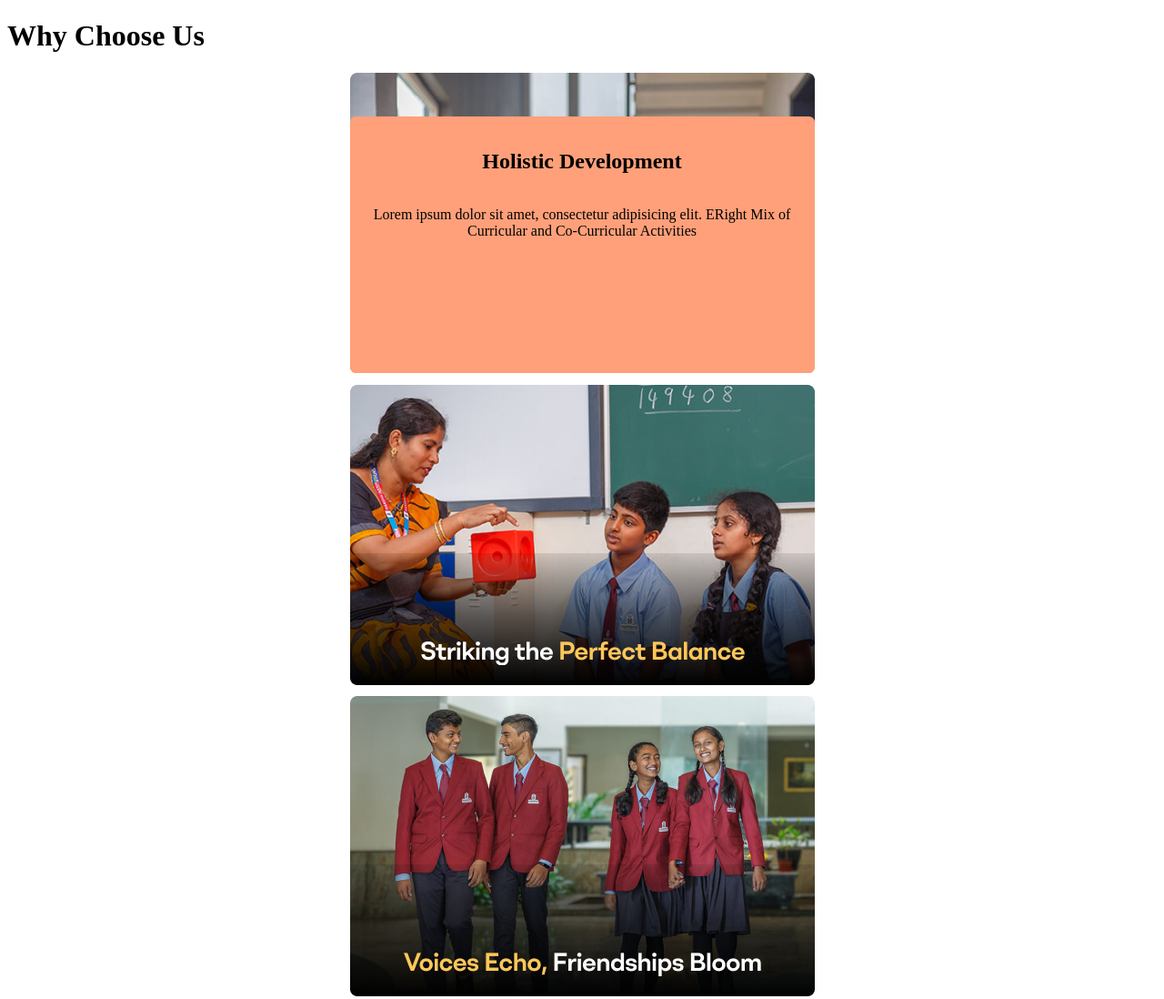
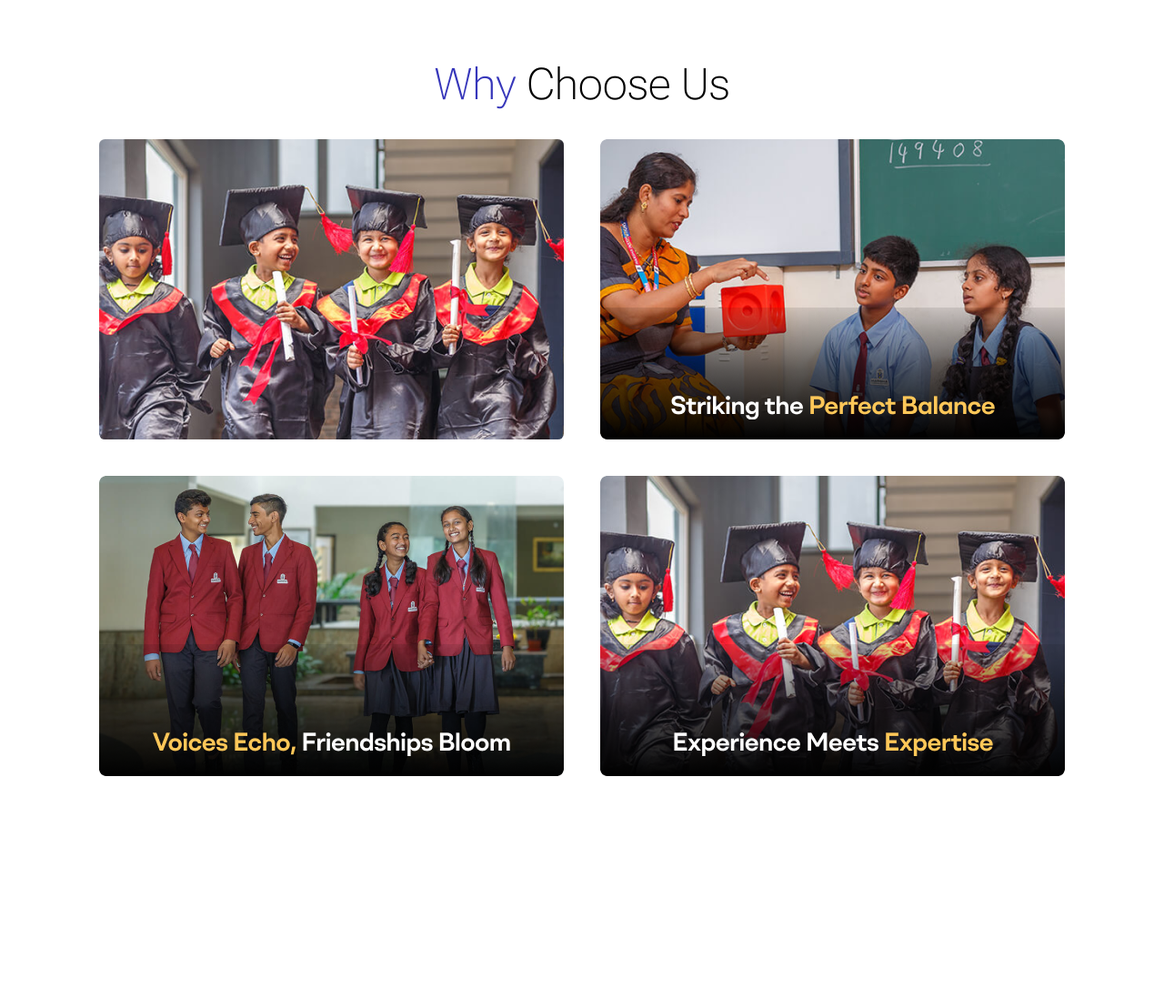
Before and after one commit to supriya224/task-project, a plain HTML site: page index.html in a window 1280 px wide. Shown: the top 1098 px of the page at 91% size. After the commit the page ends 853 px from the top, so only its background shows below. Drawn offline with Linux system fonts and the light colour scheme.

Commit message:
commit changes files

```diff
--- a/index.html
+++ b/index.html
@@ -1,42 +1,90 @@
 <!DOCTYPE html>
 <html lang="en">
   <head>
-    <meta charset="UTF-8">
-    <meta name="viewport" content="width=device-width, initial-scale=1.0">
+    <meta charset="UTF-8" />
+    <meta name="viewport" content="width=device-width, initial-scale=1.0" />
     <title>College project</title>
-    <link rel="stylesheet" href="styles.css">
+    <link rel="stylesheet" href="styles.css" />
   </head>
   <body>
     <main id="school-main">
-        <h1>Why Choose Us</h1>
+      <h2 class="title"><span class="span-title">Why</span> Choose Us</h2>
       <section id="school-features">
         <div class="school-features-content">
-
-                <div class="hover-content">
-                    <img src="/public/assets/images/img4.png" alt="" class="image" srcset="">
-
-                    <div class="content-header">
-                        <h1> Holistic Development</h1>
-                        <p>Lorem ipsum dolor sit amet, consectetur adipisicing elit.
-                          ERight Mix of Curricular and Co-Curricular Activities</p>
-                     </div>
-                </div>
-                <img src="/public/assets/images/img1.png" alt="" srcset="">
-                <img src="/public/assets/images/img2.png" alt="" srcset="">
-                <img src="/public/assets/images/img3.png" alt="" srcset="">
           <div class="overlay-container">
-                    <img src="/public/assets/images/img4.png" alt="img1" class="image">
+            <img src="/public/assets/images/img.png" alt="img1" class="image" loading="lazy" />
             <div class="overlay overlay-cross">
               <div class="text">
-                        <h1 class="cssanimation sequence fadeInBottom"> Holistic Development</h1>
-                                <p>Lorem ipsum dolor sit amet, consectetur adipisicing elit.
-                                  ERight Mix of Curricular and Co-Curricular Activities</p>
+                <h1 class="cssanimation sequence fadeInBottom">
+                  Holistic Development
+                </h1>
+                <p>
+                  Lorem ipsum dolor sit amet, consectetur adipisicing elit.
+                  ERight Mix of Curricular and Co-Curricular Activities
+                </p>
               </div>
             </div>
           </div>
+
+          <div class="overlay-container">
+            <img
+              src="/public/assets/images/img1.png"
+              alt="img1"
+              loading="lazy"
+              class="image"
+            />
+            <div class="overlay overlay-cross">
+              <div class="text">
+                <h1 class="cssanimation sequence fadeInBottom">
+                  Proven and Tested Centralized Curriculum
+                </h1>
+                <p>
+                  CBSE school with balanced traditional & contemporary
+                  curriculum to foster growth in all its students.
+                </p>
+              </div>
+            </div>
+          </div>
+
+          <!-- <img src="/public/assets/images/img3.png" alt="" srcset="" /> -->
+          <div class="overlay-container">
+            <img
+              src="/public/assets/images/img3.png"
+              alt="img1"
+              class="image"
+              loading="lazy"
+            />
+            <div class="overlay overlay-cross">
+              <div class="text">
+                <h1 class="cssanimation sequence fadeInBottom">
+                  Innovative and Challenging learning Methodologies
+                </h1>
+                <p>
+                  Facilitate excellence through critical thinking and profound
+                </p>
+              </div>
+            </div>
+          </div>
+          <!-- last container start -->
+          <div class="overlay-container">
+            <img
+              src="/public/assets/images/img4.png"
+              alt="img1"
+              class="image"
+              loading="lazy"
+            />
+            <div class="overlay overlay-cross">
+              <div class="text">
+                <h1 class="cssanimation sequence fadeInBottom">
+                  <span> Faculty</span> Enrichment Program
+                </h1>
+                <p>Regular teacher training and curriculum workshops</p>
+              </div>
+            </div>
+          </div>
+          <!-- last container end -->
         </div>
       </section>
-
     </main>
   </body>
 </html>
--- a/styles.css
+++ b/styles.css
@@ -1,58 +1,46 @@
-
-
+@import url("https://fonts.googleapis.com/css2?family=Roboto+Flex:opsz,wght@8..144,100,50..1000&display=swap");
 
 /* Service classes here */
-.school-features-content{
+* {
+  margin: 0;
+  padding: 0;
+  font-family: "Roboto Flex", sans-serif;
+  font-optical-sizing: auto;
+
+}
+body {
+  width: 100%;
+  height: 100%;
+}
+.title {
+  margin-top: 4rem;
+  margin-bottom: 2rem;
+  font-weight: 490;
+  font-size: 3rem;
+}
+.span-title {
+  color: rgb(54, 54, 186);
+}
+#school-main {
+  width: fit-content;
+  justify-content: center;
+  align-items: center;
+  text-align: center;
+  float: left;
+  /* background: #000; */
+}
+.school-features-content {
+  width: fit-content;
+  margin-left: 10rem;
+  margin-right: 10rem;
   display: flex;
-    flex-direction: column;
+  flex-direction: row;
+  justify-content: center;
   flex-wrap: wrap;
   align-items: center;
-    gap: 0.8rem;
-
+  gap: 2.5rem;
+  /* background-color: Gray; */
 }
-
-.school-features-content:hover{
-
-}
-.hover-content{
-    position: relative;
-    cursor: pointer;
-
-}
-.content-header{
-    background-color: lightsalmon;
-    position: absolute;
-    z-index: 1;
-    top: 48px;
-    width: 100%;
-    height: calc(100% - 4rem);
-    text-align: center;
-    display: flex;
-    flex-direction: column;
-    align-items: center;
-    justify-content: flex-start;
-    padding-top: 1rem;
-    border-radius: 0.4rem;
-    display: flex;
-    -webkit-transition: all 0.2s linear;
-    -moz-transition: all 0.2s linear;
-    -o-transition: all 0.2s linear;
-    transition: display 0.5s linear;
-    /* transition:  all 0.5s  ease-in-out;
-    -moz-transition: top 0.3s, right 0.3s, bottom 0.3s, left 0.3s;
-    -webkit-transition: top 0.3s, right 0.3s, bottom 0.3s, left 0.3s;
-    transition: top 0.3s, right 0.3s, bottom 0.3s, left 0.3s; */
-
-}
-.hover-content:hover > .content-header{
-    margin-top:221px;
-   height:69px;
-	padding-top: 10px;
-    /* -moz-transition: top 0.3s, right 0.3s, bottom 0.3s, left 0.3s;
-    -webkit-transition: top 0.3s, right 0.3s, bottom 0.3s, left 0.3s;
-    transition: top 0.3s, right 0.3s, bottom 0.3s, left 0.3s; */
-}
-
 
 .overlay-container {
   position: relative;
@@ -65,33 +53,38 @@
   width: 100%;
   height: 100%;
   object-fit: cover;
-
 }
-
+h1 {
+  font-size: 1.7rem;
+  line-height: 2rem;
+}
 .text {
+  /* padding: 3rem; */
   color: #fff;
   position: absolute;
-    top: 50%;
+  top: 30%;
   text-align: center;
   width: 100%;
   font-size: 20px;
   transition: translate(-50%, -50%);
 }
+p {
+  font-size: 1rem;
+}
 
 /*Initial overlay setup*/
 .overlay {
+  margin-bottom: 1rem;
   position: absolute;
-    transition: all .5s ease;
+  transition: all 0.5s ease;
   opacity: 0;
-    background: #fe567e;
+  background: rgba(246, 73, 114, 0.9);
 }
 
 /*All overlay fade-in*/
 .overlay-container:hover .overlay {
   opacity: 1;
 }
-
-
 
 .overlay-cross {
   height: 0;
@@ -105,19 +98,53 @@
   height: 90%;
 }
 
-
-.cssanimation, .cssanimation span {
+.cssanimation,
+.cssanimation span {
   animation-duration: 1s;
   animation-fill-mode: both;
 }
 
-.cssanimation span { display: inline-block }
+.cssanimation span {
+  display: inline-block;
+}
 
-.fadeInBottom { animation-name: fadeInBottom }
+.fadeInBottom {
+  animation-name: fadeInBottom;
+}
 @keyframes fadeInBottom {
   from {
     opacity: 0;
     transform: translateY(100%);
   }
-    to { opacity: 1 }
+  to {
+    opacity: 1;
   }
+}
+
+@media only screen and (max-width: 768px) {
+  .school-features-content {
+    margin-left: 5rem;
+    margin-right: 5rem;
+  }
+}
+/* for large screen */
+ @media only screen and (min-width: 1142px) {
+  .school-features-content {
+    display: flex;
+    /* background-color: blue; */
+    flex-direction: row;
+    margin-left: 2rem;
+    margin-right: 2rem;
+    /* padding-left: 3rem; */
+ }
+ }
+/* Mobile */
+@media only screen and (max-width: 480px) {
+  .school-features-content {
+    margin-left: 2rem;
+    margin-right: 2rem;
+  }
+  .title {
+    font-size: 1.6rem;
+  }
+}
```
Lines whose indentation alone changed are shown as unchanged.
